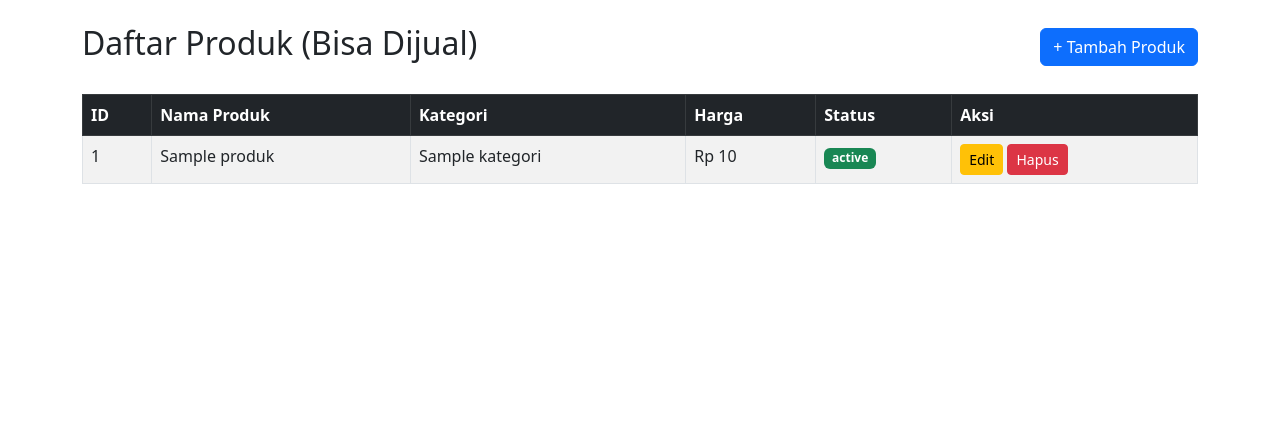
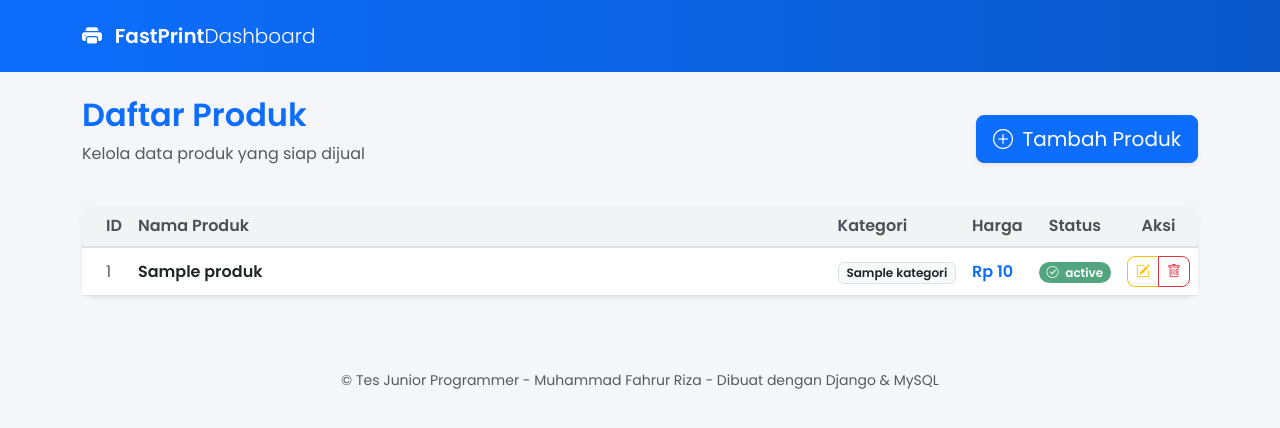
Before and after one commit to mfahrurriza/fastprinttes, a Django app: template katalog/templates/index.html in a window 1280 px wide. Shown: the top 428 px of the page. Run offline with Django 5.2, Linux system fonts and the light colour scheme; the template is opened without the code that fills it: values that come from a table or form of the project are taken from there, others are empty; tables that the repository leaves empty hold one stand-in row (values such as "Sample post").

Commit message:
perbaikan tampilan

```diff
--- /dev/null
+++ b/katalog/templates/base.html
@@ -0,0 +1,57 @@
+<!doctype html>
+<html lang="id">
+  <head>
+    <meta charset="UTF-8" />
+    <meta name="viewport" content="width=device-width, initial-scale=1.0" />
+    <title>FastPrint Tes - Manajemen Produk</title>
+
+    <link href="https://cdn.jsdelivr.net/npm/bootstrap@5.3.0/dist/css/bootstrap.min.css" rel="stylesheet" />
+    <link rel="stylesheet" href="https://cdn.jsdelivr.net/npm/bootstrap-icons@1.10.0/font/bootstrap-icons.css" />
+    <link href="https://fonts.googleapis.com/css2?family=Poppins:wght@300;400;600&display=swap" rel="stylesheet" />
+
+    <style>
+      body {
+        font-family: "Poppins", sans-serif;
+        background-color: #f4f6f9; /* Abu-abu muda yang elegan */
+      }
+      .navbar {
+        background: linear-gradient(90deg, #0d6efd 0%, #0a58ca 100%); /* Gradasi Biru */
+      }
+      .card {
+        border: none;
+        border-radius: 12px;
+        box-shadow: 0 4px 6px rgba(0, 0, 0, 0.05);
+      }
+      .btn {
+        border-radius: 8px;
+        font-weight: 500;
+      }
+      .table thead th {
+        background-color: #f1f3f5;
+        color: #495057;
+        font-weight: 600;
+        border-bottom: 2px solid #dee2e6;
+      }
+      /* Animasi halus saat hover */
+      .table-hover tbody tr:hover {
+        background-color: #e9ecef;
+        transition: 0.2s;
+      }
+    </style>
+  </head>
+  <body>
+    <nav class="navbar navbar-expand-lg navbar-dark mb-4 py-3">
+      <div class="container">
+        <a class="navbar-brand fw-bold" href="{% url 'daftar_produk' %}"> <i class="bi bi-printer-fill me-2"></i> FastPrint<span class="fw-light">Dashboard</span> </a>
+      </div>
+    </nav>
+
+    <div class="container mb-5">{% block content %} {% endblock %}</div>
+
+    <footer class="text-center text-muted py-4 mt-auto">
+      <small>&copy; Tes Junior Programmer - Muhammad Fahrur Riza - Dibuat dengan Django & MySQL</small>
+    </footer>
+
+    <script src="https://cdn.jsdelivr.net/npm/bootstrap@5.3.0/dist/js/bootstrap.bundle.min.js"></script>
+  </body>
+</html>
--- a/katalog/templates/index.html
+++ b/katalog/templates/index.html
@@ -1,49 +1,73 @@
-<!doctype html>
-<html lang="id">
-  <head>
-    <meta charset="UTF-8" />
-    <title>Tes Programmer FastPrint</title>
-    <link href="https://cdn.jsdelivr.net/npm/bootstrap@5.3.0/dist/css/bootstrap.min.css" rel="stylesheet" />
-  </head>
-  <body class="container mt-4">
+{% extends 'base.html' %} {% block content %}
+<div class="row">
+  <div class="col-12">
     <div class="d-flex justify-content-between align-items-center mb-4">
-      <h2>Daftar Produk (Bisa Dijual)</h2>
-      <a href="{% url 'tambah_produk' %}" class="btn btn-primary">+ Tambah Produk</a>
+      <div>
+        <h2 class="fw-bold text-primary">Daftar Produk</h2>
+        <p class="text-muted">Kelola data produk yang siap dijual</p>
+      </div>
+      <a href="{% url 'tambah_produk' %}" class="btn btn-primary btn-lg shadow-sm"> <i class="bi bi-plus-circle me-1"></i> Tambah Produk </a>
     </div>
 
-    <table class="table table-bordered table-striped hover">
-      <thead class="table-dark">
+    <div class="card shadow-sm">
+      <div class="card-body p-0">
+        <div class="table-responsive">
+          <table class="table table-hover align-middle mb-0">
+            <thead class="bg-light">
               <tr>
-          <th>ID</th>
+                <th class="ps-4" style="width: 1%; white-space: nowrap">ID</th>
+
                 <th>Nama Produk</th>
-          <th>Kategori</th>
-          <th>Harga</th>
-          <th>Status</th>
-          <th>Aksi</th>
+
+                <th style="width: 1%; white-space: nowrap">Kategori</th>
+
+                <th class="text-end" style="width: 1%; white-space: nowrap">Harga</th>
+
+                <th class="text-center" style="width: 1%; white-space: nowrap">Status</th>
+
+                <th class="text-center" style="width: 1%; white-space: nowrap">Aksi</th>
               </tr>
             </thead>
             <tbody>
               {% for p in produk_list %}
               <tr>
-          <td>{{ p.id_produk }}</td>
-          <td>{{ p.nama_produk }}</td>
-          <td>{{ p.kategori.nama_kategori }}</td>
-          <td>Rp {{ p.harga }}</td>
-          <td>
-            <span class="badge bg-success">{{ p.status.nama_status }}</span>
+                <td class="ps-4 text-muted">{{ p.id_produk }}</td>
+
+                <td class="fw-bold text-dark">{{ p.nama_produk }}</td>
+
+                <td class="text-nowrap">
+                  <span class="badge bg-light text-dark border">{{ p.kategori.nama_kategori }}</span>
                 </td>
-          <td>
-            <a href="{% url 'edit_produk' p.id_produk %}" class="btn btn-sm btn-warning">Edit</a>
 
-            <a href="{% url 'hapus_produk' p.id_produk %}" class="btn btn-sm btn-danger" onclick="return confirm('Apakah Anda yakin ingin menghapus produk ini?');"> Hapus </a>
+                <td class="text-primary fw-bold text-nowrap">Rp {{ p.harga }}</td>
+
+                <td class="text-center text-nowrap">
+                  <span class="badge rounded-pill bg-success bg-opacity-75"> <i class="bi bi-check-circle me-1"></i> {{ p.status.nama_status }} </span>
+                </td>
+
+                <td class="text-center text-nowrap">
+                  <div class="btn-group" role="group">
+                    <a href="{% url 'edit_produk' p.id_produk %}" class="btn btn-sm btn-outline-warning" title="Edit">
+                      <i class="bi bi-pencil-square"></i>
+                    </a>
+                    <a href="{% url 'hapus_produk' p.id_produk %}" class="btn btn-sm btn-outline-danger" onclick="return confirm('Yakin ingin menghapus {{ p.nama_produk }}?');" title="Hapus">
+                      <i class="bi bi-trash"></i>
+                    </a>
+                  </div>
                 </td>
               </tr>
               {% empty %}
               <tr>
-          <td colspan="6" class="text-center">Data kosong.</td>
+                <td colspan="6" class="text-center py-5">
+                  <p class="text-muted">Belum ada data produk.</p>
+                </td>
               </tr>
               {% endfor %}
             </tbody>
           </table>
-  </body>
-</html>
+        </div>
+      </div>
+    </div>
+  </div>
+</div>
+{% endblock %}
```
Also changed, not shown: katalog/templates/form_produk.html (+18 -18 lines). Lines whose indentation alone changed are shown as unchanged.
